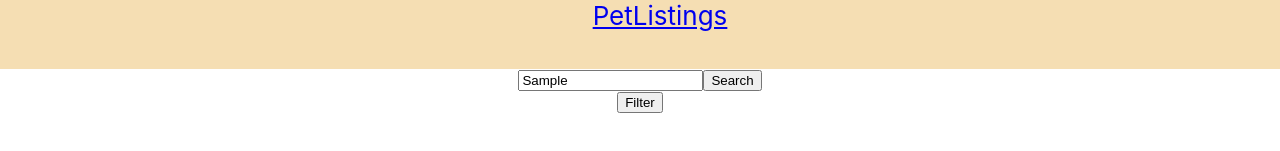
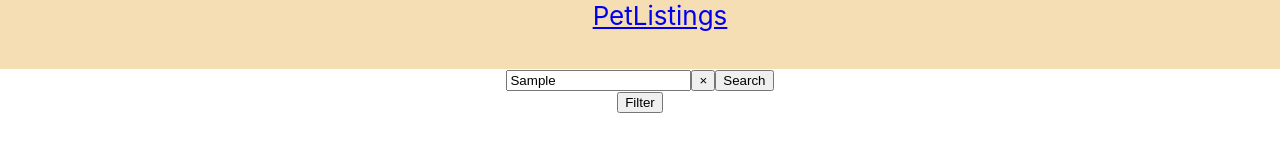
Before and after one commit to wonke2/Find-A-Pet, a React (Create React App) app: page /petlistings in a window 1280 px wide. Both pictures are taken after typing "Sample" into the empty fields and a click on the button "Search". Shown: the part 171-322 px from the top of the page. Built offline with nearby package versions, Linux system fonts and the light colour scheme; no server answers.

Commit message:
added clear option to the search field

```diff
--- a/src/pages/PetListings.js
+++ b/src/pages/PetListings.js
@@ -84,6 +84,10 @@ const PetListings = () => {
     setSubmittedSearchTerm(searchTerm);
   }
 
+  const clearSearch = () => {
+    setSearchTerm('');
+  };
+
   const toggleFilters = () => setShowFilters(!showFilters);
   const toggleTypeFilter = () => setShowTypeFilter(!showTypeFilter);
   const toggleStatusFilter = () => setShowStatusFilter(!showStatusFilter);
@@ -97,6 +101,7 @@ const PetListings = () => {
           onChange={(e) => setSearchTerm(e.target.value)}
           placeholder="Search pets by name"
         />
+        {searchTerm && <button type="button" onClick={clearSearch}>&times;</button>}
         <button type="submit">Search</button>
       </form>
 
```
